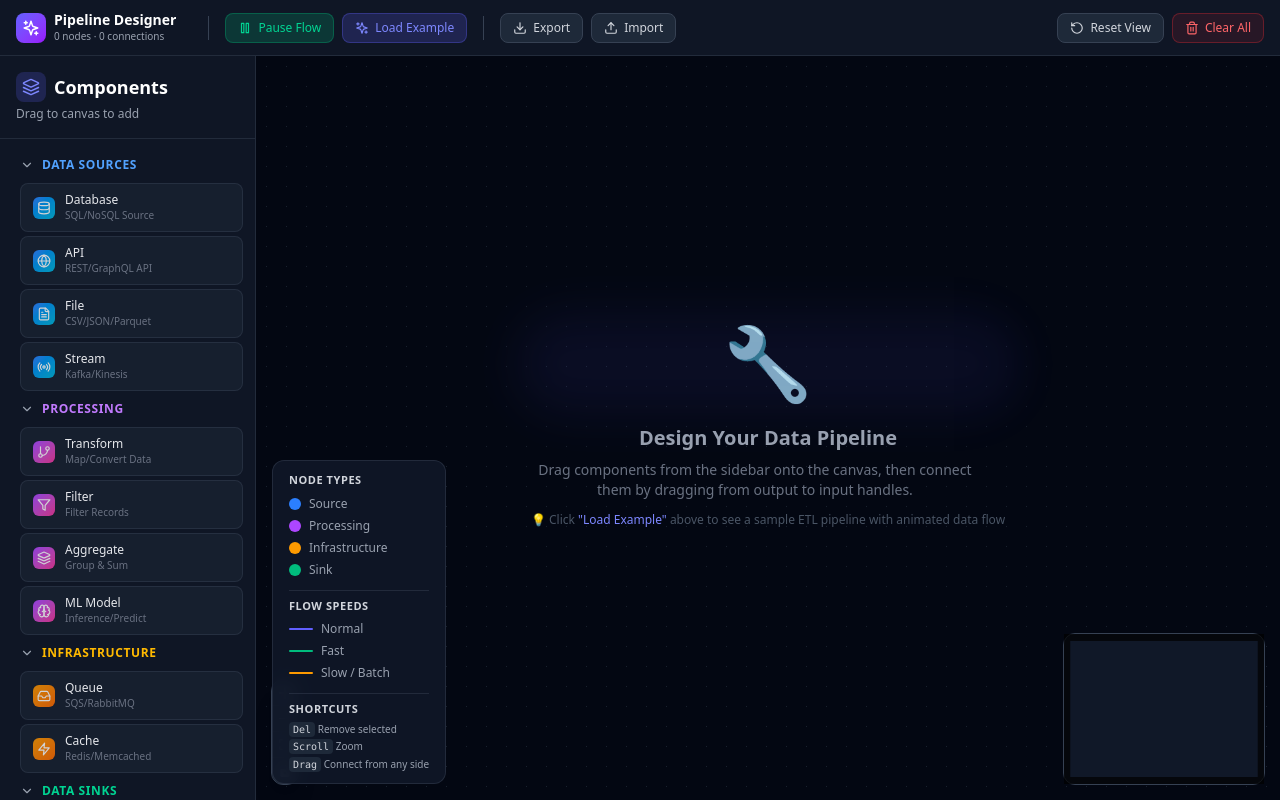
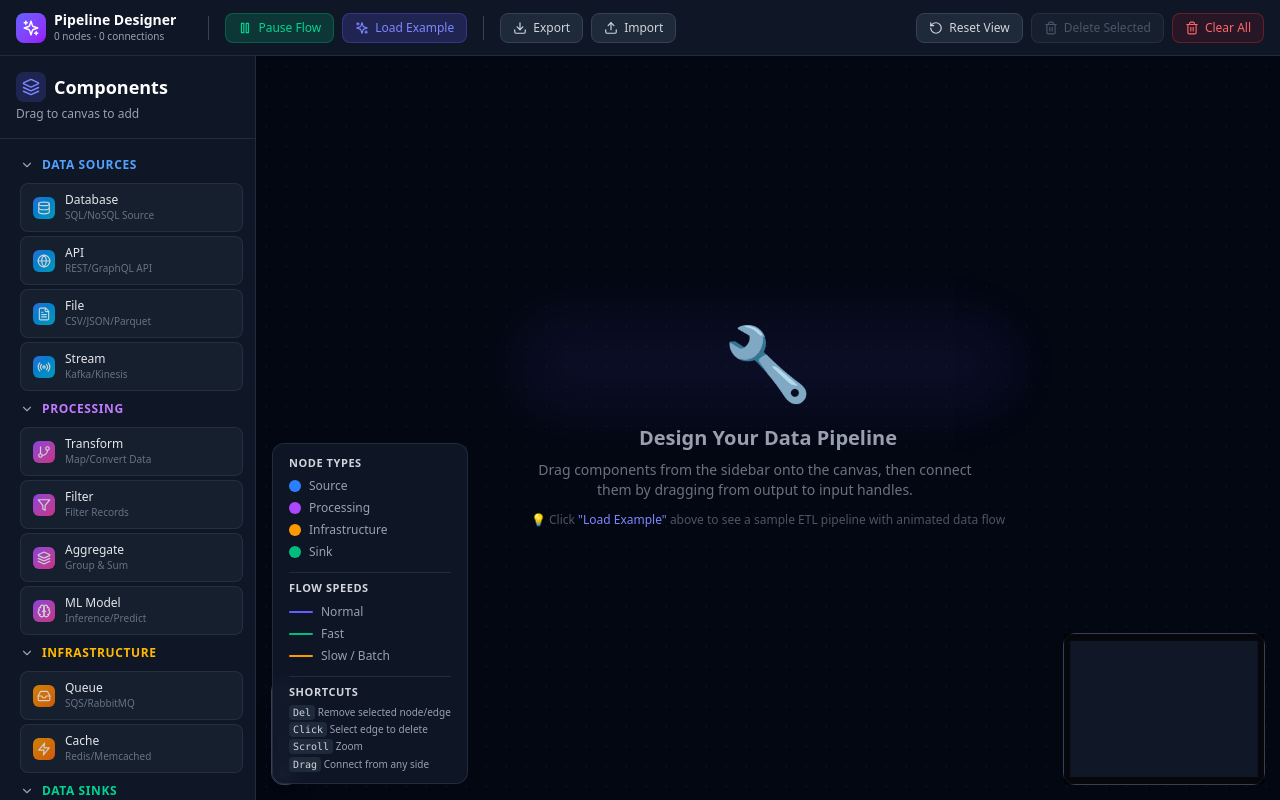
Before and after one commit to tarkeshwerkumarinnoeye/etl-canvas, a React (Vite) app: page / in a window 1280 px wide. Built offline with nearby package versions, Linux system fonts and the light colour scheme.

Commit message:
task snapshot ce946ac4-fb9a-4092-9f17-dc6185ea3c15

```diff
--- a/src/App.tsx
+++ b/src/App.tsx
@@ -252,17 +252,43 @@ export default function App() {
     }, 100);
   }, [setNodes, setEdges, reactFlowInstance]);
 
-  // Control animation visibility
+  const handleDeleteSelected = useCallback(() => {
+    setNodes((nds) => nds.filter((n) => !n.selected));
+    setEdges((eds) => eds.filter((e) => !e.selected));
+  }, [setNodes, setEdges]);
+
+  const hasSelection = useMemo(() => {
+    return nodes.some(n => n.selected) || edges.some(e => e.selected);
+  }, [nodes, edges]);
+
+  // Control animation visibility and highlight selected edges
   const displayEdges = useMemo(() => {
-    if (!isAnimating) {
-      return edges.map(e => ({
+    return edges.map(e => {
+      const isSelected = e.selected;
+      const baseEdge = {
         ...e,
-        type: 'default',
-        markerEnd: { type: MarkerType.ArrowClosed, color: '#4b5563' },
-        style: { stroke: '#4b5563', strokeWidth: 2 },
-      } as Edge));
-    }
-    return edges;
+        style: {
+          ...e.style,
+          strokeWidth: isSelected ? 4 : 3,
+        },
+        markerEnd: {
+          type: MarkerType.ArrowClosed,
+          color: isSelected ? '#ef4444' : (e.markerEnd as any)?.color || '#6366f1',
+        },
+      };
+
+      if (!isAnimating) {
+        return {
+          ...baseEdge,
+          type: 'default',
+          style: {
+            ...baseEdge.style,
+            stroke: isSelected ? '#ef4444' : '#4b5563',
+          },
+        } as Edge;
+      }
+      return baseEdge as Edge;
+    });
   }, [edges, isAnimating]);
 
   return (
@@ -275,8 +301,10 @@ export default function App() {
         onImport={handleImport}
         onReset={handleReset}
         onLoadExample={handleLoadExample}
+        onDeleteSelected={handleDeleteSelected}
         nodeCount={nodes.length}
         edgeCount={edges.length}
+        hasSelection={hasSelection}
       />
 
       <div className="flex flex-1 overflow-hidden">
@@ -301,6 +329,8 @@ export default function App() {
               markerEnd: { type: MarkerType.ArrowClosed, color: '#6366f1' },
             }}
             className="bg-gray-950"
+            selectNodesOnDrag={false}
+            deleteKeyCode={['Backspace', 'Delete']}
           >
             <Background
               variant={BackgroundVariant.Dots}
@@ -383,7 +413,8 @@ export default function App() {
             </div>
             <div className="font-semibold text-gray-300 mb-1.5 text-[11px] uppercase tracking-wider border-t border-gray-700/50 pt-2">Shortcuts</div>
             <div className="space-y-1 text-[10px]">
-              <div><kbd className="px-1 py-0.5 bg-gray-800 rounded text-gray-300 font-mono">Del</kbd> Remove selected</div>
+              <div><kbd className="px-1 py-0.5 bg-gray-800 rounded text-gray-300 font-mono">Del</kbd> Remove selected node/edge</div>
+              <div><kbd className="px-1 py-0.5 bg-gray-800 rounded text-gray-300 font-mono">Click</kbd> Select edge to delete</div>
               <div><kbd className="px-1 py-0.5 bg-gray-800 rounded text-gray-300 font-mono">Scroll</kbd> Zoom</div>
               <div><kbd className="px-1 py-0.5 bg-gray-800 rounded text-gray-300 font-mono">Drag</kbd> Connect from any side</div>
             </div>
--- a/src/components/Toolbar.tsx
+++ b/src/components/Toolbar.tsx
@@ -8,8 +8,10 @@ interface ToolbarProps {
   onImport: () => void;
   onReset: () => void;
   onLoadExample: () => void;
+  onDeleteSelected: () => void;
   nodeCount: number;
   edgeCount: number;
+  hasSelection: boolean;
 }
 
 export function Toolbar({
@@ -20,8 +22,10 @@ export function Toolbar({
   onImport,
   onReset,
   onLoadExample,
+  onDeleteSelected,
   nodeCount,
   edgeCount,
+  hasSelection,
 }: ToolbarProps) {
   return (
     <div className="h-14 bg-gray-900/95 backdrop-blur-sm border-b border-gray-700/50 flex items-center px-4 gap-2">
@@ -91,6 +95,20 @@ export function Toolbar({
       </button>
 
       <button
+        onClick={onDeleteSelected}
+        disabled={!hasSelection}
+        className={`flex items-center gap-1.5 px-3 py-1.5 rounded-lg text-xs font-medium transition-all ${
+          hasSelection
+            ? 'bg-red-500/20 text-red-400 border border-red-500/30 hover:bg-red-500/30'
+            : 'bg-gray-800/50 text-gray-600 border border-gray-700/50 cursor-not-allowed'
+        }`}
+        title={hasSelection ? 'Delete selected (Del)' : 'Select a node or edge first'}
+      >
+        <Trash2 size={14} />
+        Delete Selected
+      </button>
+
+      <button
         onClick={onClear}
         className="flex items-center gap-1.5 px-3 py-1.5 rounded-lg text-xs font-medium
           bg-red-500/10 text-red-400 border border-red-500/30 hover:bg-red-500/20 transition-all"
--- a/src/index.css
+++ b/src/index.css
@@ -36,6 +36,22 @@
 .react-flow__node:hover .react-flow__handle {
   opacity: 1;
   box-shadow: 0 0 8px currentColor;
+}
+
+/* Edge selection styling */
+.react-flow__edge.selected .react-flow__edge-path {
+  stroke: #ef4444 !important;
+  stroke-width: 4 !important;
+  filter: drop-shadow(0 0 6px rgba(239, 68, 68, 0.6));
+}
+
+.react-flow__edge {
+  cursor: pointer;
+}
+
+.react-flow__edge:hover .react-flow__edge-path {
+  stroke-width: 4 !important;
+  filter: drop-shadow(0 0 4px rgba(99, 102, 241, 0.5));
 }
 
 .react-flow__controls button {
```
